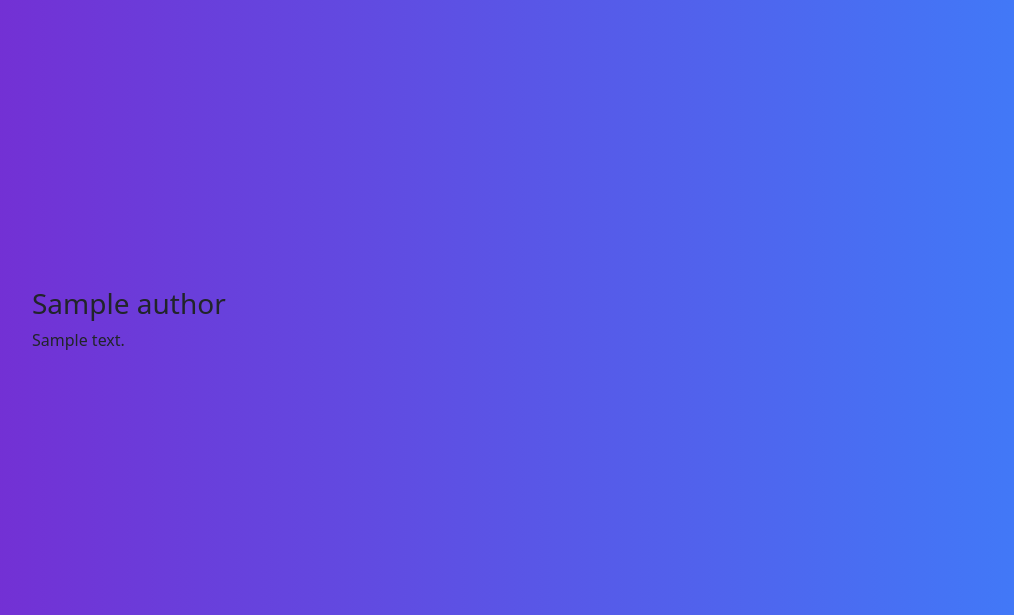
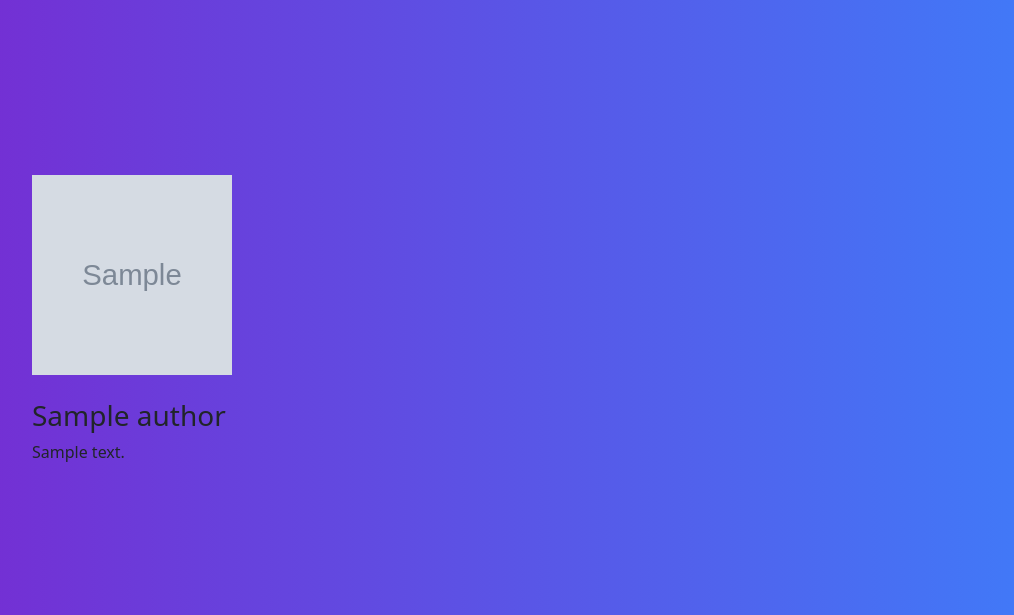
Before and after one commit to ffarzam/spr, a Django app: page /authors/1/ in a window 1280 px wide. Shown: the part 59-674 px from the top of the page, without its empty margins (118-1132 px from the left). Run offline with Django 4.2, Linux system fonts and the light colour scheme; tables that the repository leaves empty hold one stand-in row (values such as "Sample post"); grey boxes marked "Sample" are stand-in pictures; some libraries are stand-ins or nearby versions.

Commit message:
Updating author_details.html

```diff
--- a/BlogPlatform/templates/Author/author_details.html
+++ b/BlogPlatform/templates/Author/author_details.html
@@ -2,6 +2,7 @@
 {% block title %} Blogify {%endblock%}
 {% block content %}
 <div style="margin-top: 30px;padding-left:150px;margin-bottom: 20px;">
+  <img src="{{ author.image.url }}" class="card-img-top" alt="..." style="width:200px;height:200px;" ><br><br>
   <h3>{{author.name}}</h3>
 
   <p>{{author.bio}}</p>
```
